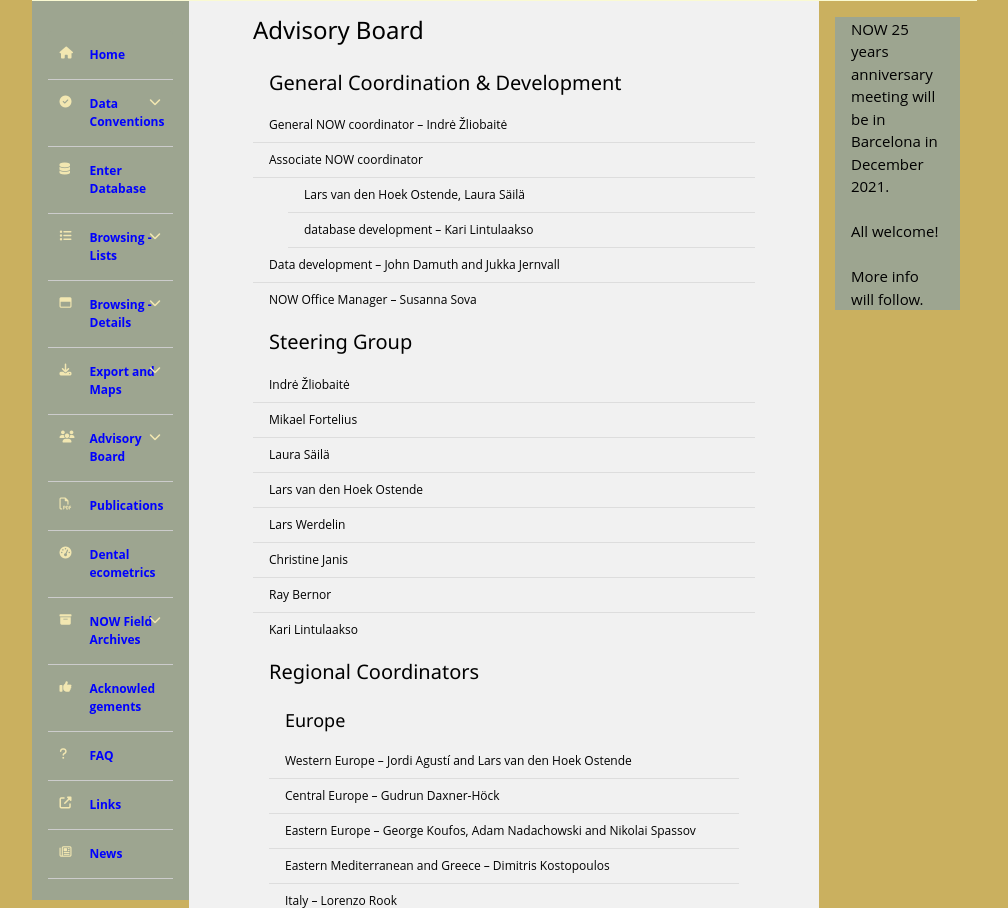
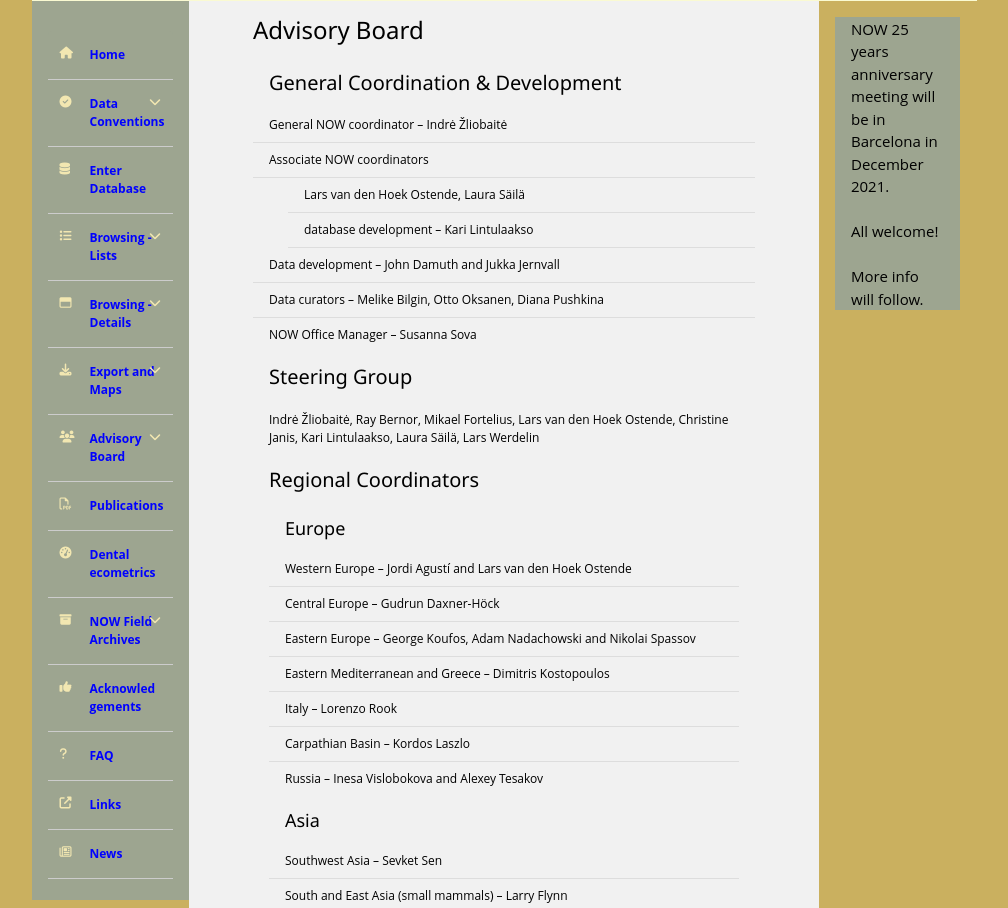
Before and after one commit to karilint/new_and_old_worlds, a Django app: template now/templates/board.html in a window 1280 px wide. Shown: the part 265-1173 px from the top of the page, without its empty margins (136-1144 px from the left). Run offline with Django 3.2, Linux system fonts and the light colour scheme; the template is opened without the code that fills it, so the values that code supplies are empty; some libraries are stand-ins or nearby versions.

Commit message:
Added Data curators

```diff
--- a/now/templates/board.html
+++ b/now/templates/board.html
@@ -24,10 +24,11 @@ NOW - Fossil Mammal Database - Advisory Board
     </header>
     <ul class="w3-ul">
       <li>General NOW coordinator &ndash; Indr&#279; &#381;liobait&#279;</li>
-      <li>Associate NOW coordinator</li>
+      <li>Associate NOW coordinators</li>
         <li style="margin-left: 35px;">Lars van den Hoek Ostende, Laura S&auml;il&auml;</li>
         <li style="margin-left: 35px;">database development &ndash; Kari Lintulaakso</li>
       <li>Data development &ndash; John Damuth and Jukka Jernvall</li>
+      <li>Data curators &ndash; Melike Bilgin, Otto Oksanen, Diana Pushkina</li>
       <li>NOW Office Manager &ndash; Susanna Sova</li>
     </ul>
   </section>
@@ -36,14 +37,7 @@ NOW - Fossil Mammal Database - Advisory Board
       <h4>Steering Group</h4>
     </header>
     <ul class="w3-ul">
-      <li>Indr&#279; &#381;liobait&#279;</li>
-      <li>Mikael Fortelius</li>
-      <li>Laura S&auml;il&auml;</li>
-      <li>Lars van den Hoek Ostende</li>
-      <li>Lars Werdelin</li>
-      <li>Christine Janis</li>
-      <li>Ray Bernor</li>
-      <li>Kari Lintulaakso</li>
+      <li>Indr&#279; &#381;liobait&#279;, Ray Bernor, Mikael Fortelius, Lars van den Hoek Ostende, Christine Janis, Kari Lintulaakso, Laura S&auml;il&auml;, Lars Werdelin</li>
     </ul>
   </section>
   <section class="w3-container" id="RegionalCoordinators">
```
